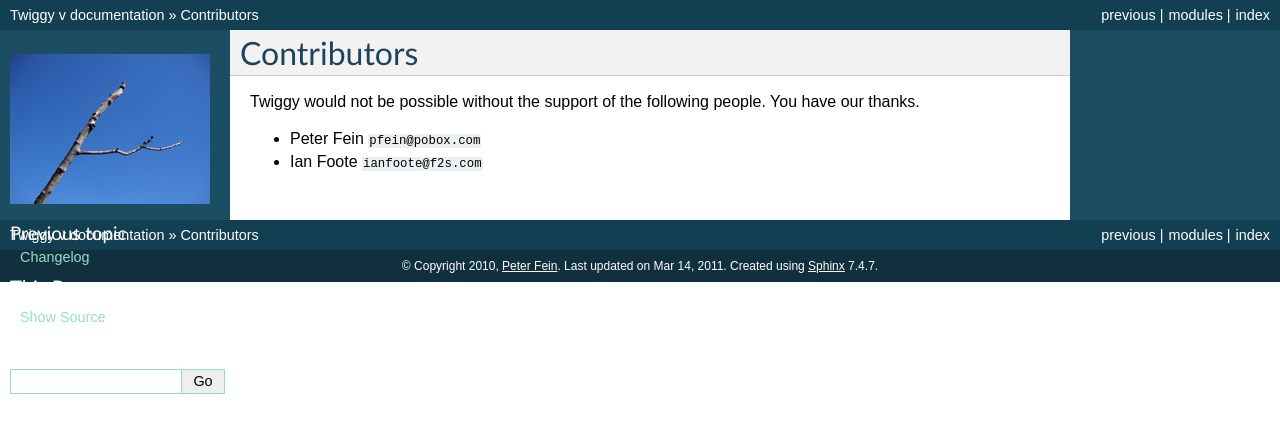
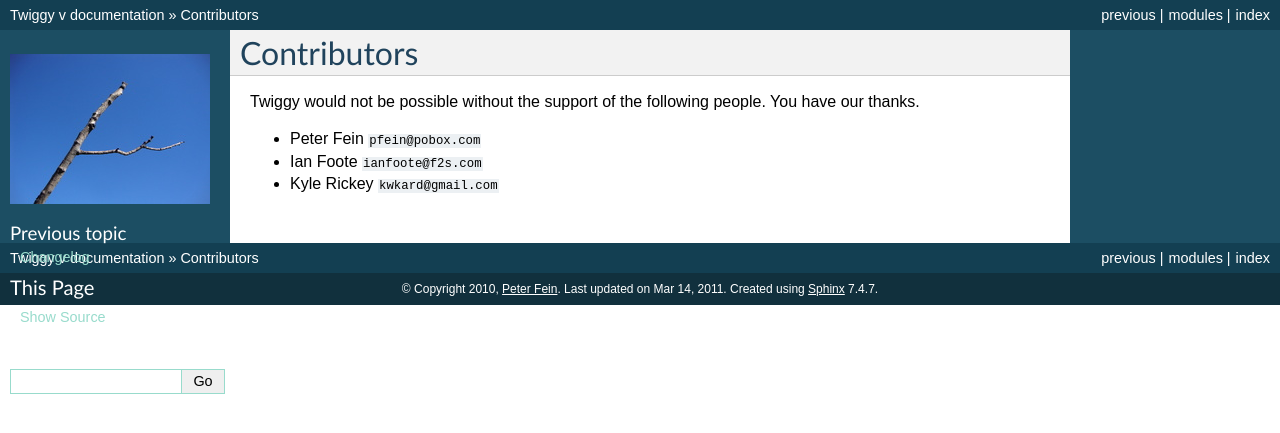
Before and after one commit to wearpants/twiggy, a Sphinx documentation site: the page built from doc/contributors.rst, in a window 1280 px wide. Shown: the top 433 px of the page. Built offline with Sphinx 7.4.7, drawn with Linux system fonts in a browser that asks for light colours.

Commit message:
update contributors

```diff
--- a/doc/contributors.rst
+++ b/doc/contributors.rst
@@ -5,3 +5,4 @@ Twiggy would not be possible without the support of the following people. You ha
 
 - Peter Fein ``pfein@pobox.com``
 - Ian Foote ``ianfoote@f2s.com``
+- Kyle Rickey ``kwkard@gmail.com``
```
